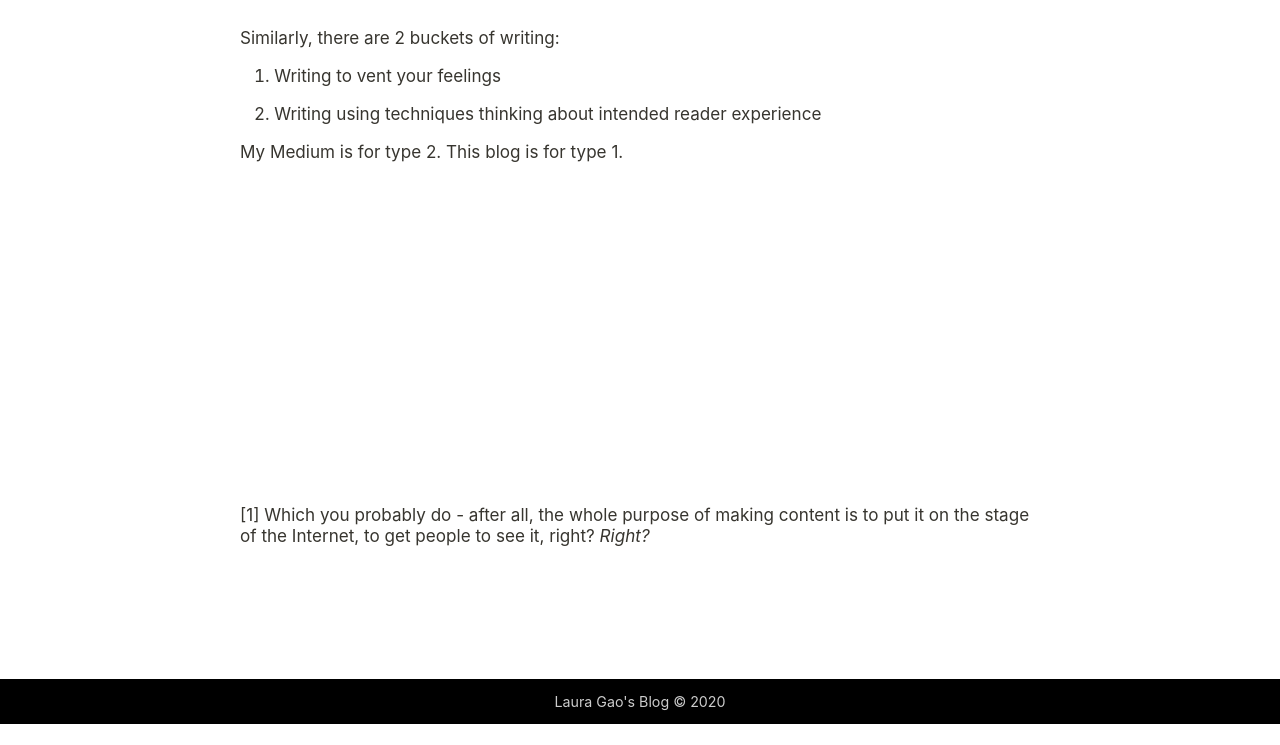
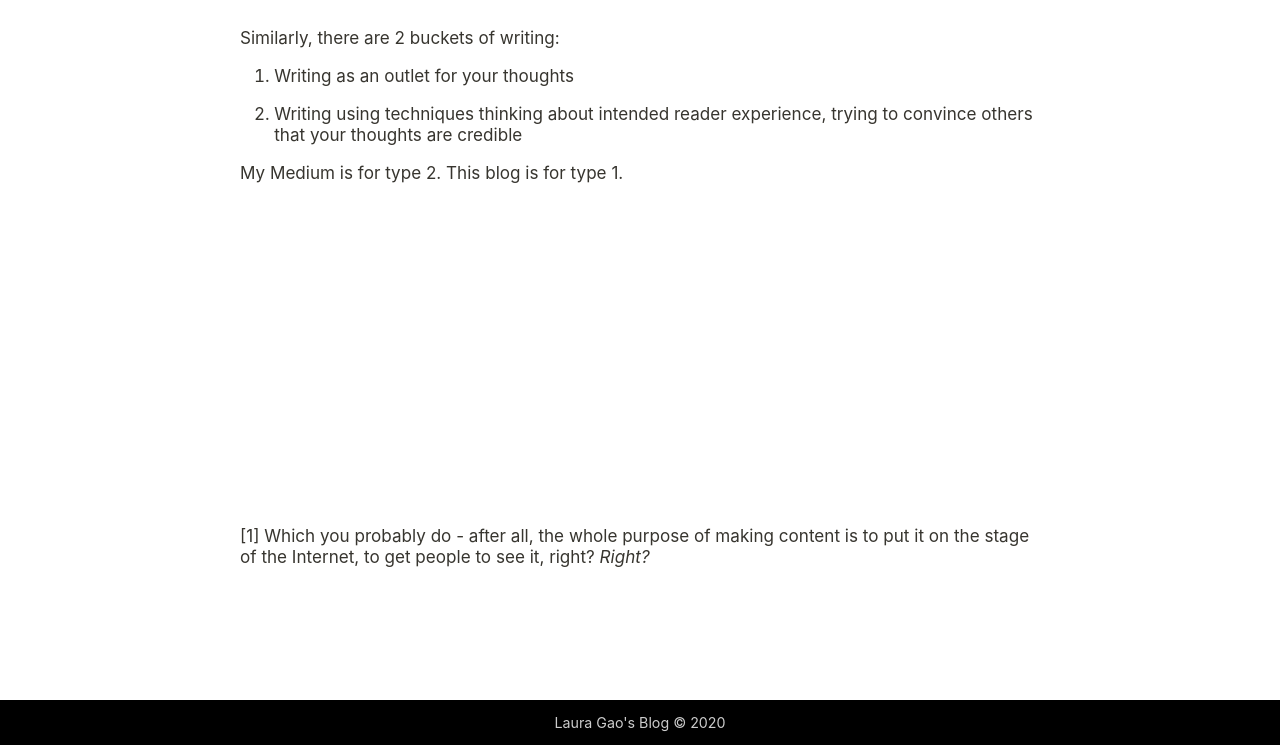
Before and after one commit to laurgao/blog, a plain HTML site: page why.html in a window 1280 px wide. Shown: the part 1309-2054 px from the top of the page. Before the commit the page ends 2033 px from the top, so only its background shows below. Drawn offline with Linux system fonts and the light colour scheme.

Commit message:
Add files via upload

```diff
--- a/why.html
+++ b/why.html
@@ -51,8 +51,8 @@
 
             <p>Similarly, there are 2 buckets of writing:</p>
             <ol>
-                <li>Writing to vent your feelings</li>
-                <li>Writing using techniques thinking about intended reader experience</li>
+                <li>Writing as an outlet for your thoughts</li>
+                <li>Writing using techniques thinking about intended reader experience, trying to convince others that your thoughts are credible</li>
             </ol>
 
             <p>My Medium is for type 2. This blog is for type 1.</p>
```
